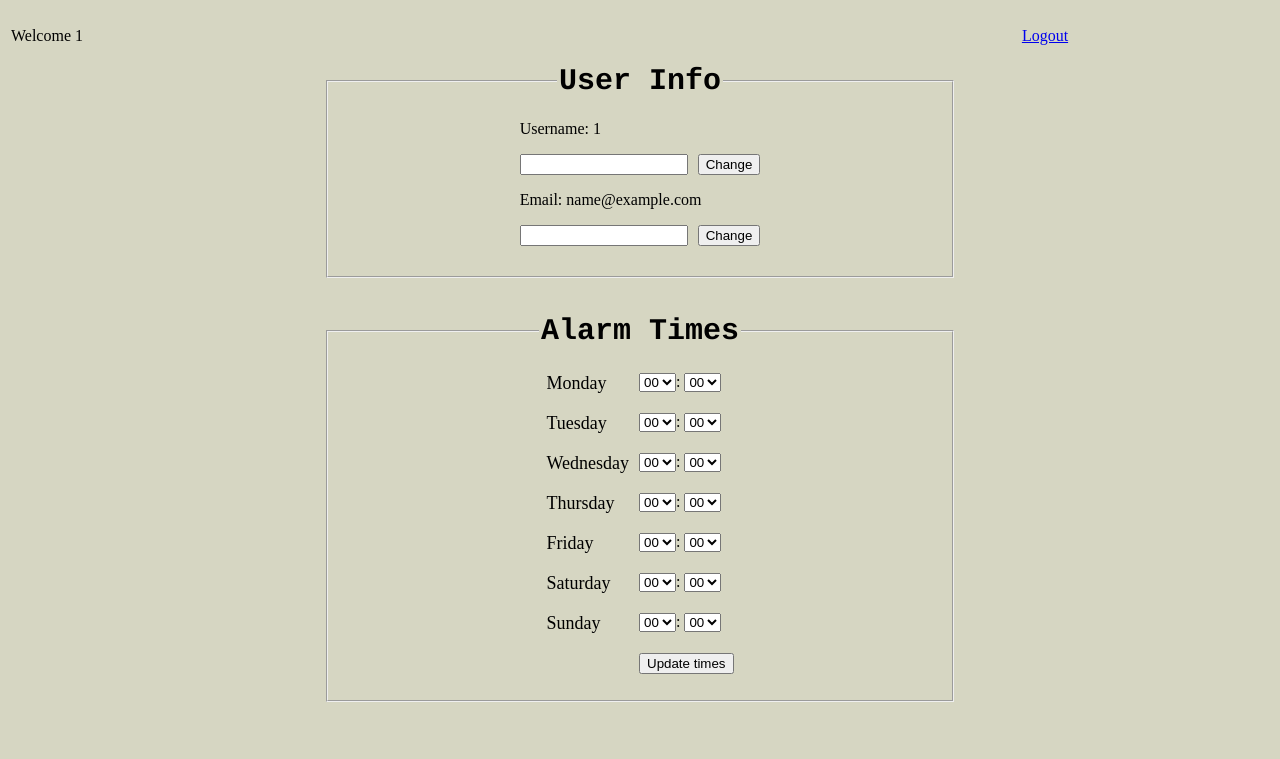
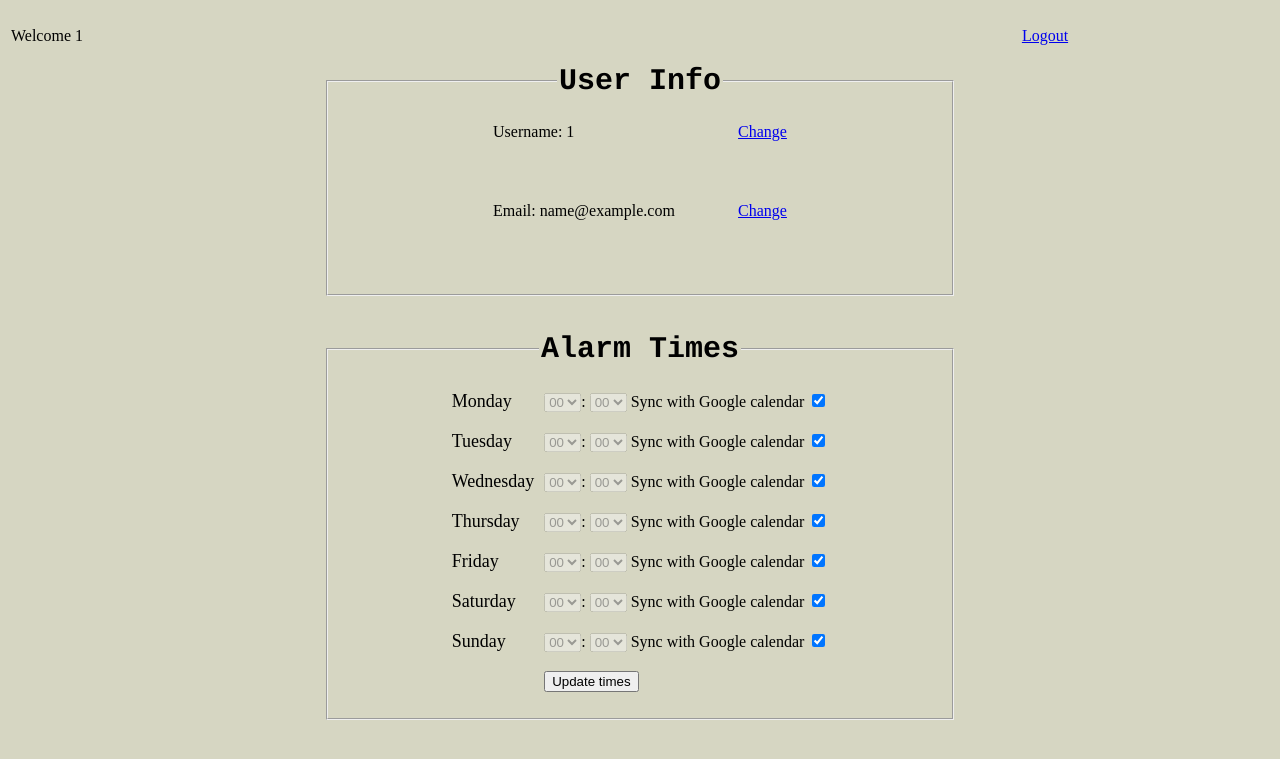
Before and after one commit to imulsion/CODFISH, a PHP site: page /user_acc.php in a window 1280 px wide. Shown: the top 759 px of the page. Run offline with PHP 8.4, Linux system fonts and the light colour scheme; the visitor is signed in with stand-in values (Sample User, id 1); tables that the repository leaves empty or names only in its code hold one stand-in row (values such as "Sample post"); data that the repository does not hold is empty.

Commit message:
Further work on the user account page, plus more PHP scripts for communication between the device, server and database

```diff
--- a/index.php
+++ b/index.php
@@ -56,7 +56,7 @@ function passCheck()
 }
 </script>
 </head>
-<body>
+<body style = "background-color:#D6D6C2">
 <table style = "width:100%"><tr><td width = "33%">
 <?php
 	if(isset($_GET["logtype"])&&!isset($_GET["serror"]))
--- a/login.php
+++ b/login.php
@@ -25,7 +25,7 @@
 		{
 			$values = mysqli_fetch_assoc($result);
 			$_SESSION["UserID"]=$values["UserID"];
-			echo("<script type = 'text/javascript'>window.location.replace('index.php?logtype=1');</script>");
+			echo("<script type = 'text/javascript'>window.location.replace('user_acc.php');</script>");
 		}
 	}
 ?>
--- a/user_acc.php
+++ b/user_acc.php
@@ -15,6 +15,7 @@
 		$sql = "SELECT * FROM `users` WHERE UserID='{$_SESSION["UserID"]}'";
 		$result = mysqli_query($conn,$sql) or die(mysqli_error($conn));
 		$INFO = mysqli_fetch_assoc($result);
+
 	}
 	function printTimes($type,$day,$DATA)
 	{
@@ -82,6 +83,27 @@
 <title>Account settings</title>
 <meta charset="utf-8">
 <link rel="stylesheet" type="text/css" href="webInterface.css">
+<script type = 'text/javascript'>
+function reveal(x)
+{
+	if(x)
+	{
+		document.getElementById("email").style.visibility="visible";
+		document.getElementById("email_button").style.visibility="visible";
+	}
+	else
+	{
+		document.getElementById("username").style.visibility="visible";
+		document.getElementById("username_button").style.visibility="visible";
+	}
+}
+function toggleDisabled(x,classname)
+{
+	var dropdowns = document.getElementsByClassName(classname);
+	dropdowns[0].disabled= x?true:false;
+	dropdowns[1].disabled= x?true:false;
+}
+</script>
 </head>
 <body>
 <table style = "width:100%"><tr>
@@ -101,13 +123,36 @@
 <fieldset>
 <legend>User Info</legend>
 <div id = "userInfo">
+<table>
+<tr>
+<td>
 <p>Username: <?php echo($_SESSION["UserID"]);?></p>
-<input class = "textInput" type = "text" name= "email">
-<input class = "buttonChange" type = "submit" value = "Change">
-<br />
+</td>
+<td>
+<a onclick="reveal(0)" href="#">Change</a>
+</td>
+</tr>
+<tr>
+<td>
+<input id="username" class = "textInput" type = "text" name= "username" style="visibility:hidden">
+<input id = "username_button" class = "buttonChange" type = "submit" value = "Update" style = "visibility:hidden">
+</td>
+</tr>
+<tr>
+<td>
 <p>Email: <?php echo($INFO["email"]);?></p>
-<input class = "textInput" type = "text" name = "email">
-<input class = "buttonChange" type = "submit" value = "Change">
+</td>
+<td>
+<a onclick="reveal(1)" href="#">Change</a>
+</td>
+</tr>
+<tr>
+<td>
+<input id = "email" class = "textInput" type = "text" name = "email" style="visibility:hidden">
+<input id="email_button" class = "buttonChange" type = "submit" value = "Update" style="visibility:hidden">
+</td>
+</tr>
+</table>
 </div>
 </fieldset>
 </form>
@@ -127,32 +172,46 @@
 </div>
 <div id = "timesBox">
 <div class = "timesInner">
-<select name = "mondayHours"><?php	printTimes(0,"Monday_user",$INFO);?></select>:
-<select name = "mondayMinutes"><?php printTimes(1,"Monday_user",$INFO);?></select>
+<select class = "googleMonday" name = "mondayHours" <?php if($INFO["Monday_calendar"]!=1440){echo("disabled");}?>><?php	printTimes(0,"Monday_user",$INFO);?></select>:
+<select class = "googleMonday" name = "mondayMinutes" <?php if($INFO["Monday_calendar"]!=1440){echo("disabled");}?>><?php printTimes(1,"Monday_user",$INFO);?></select>
+<label for="googleMonday">Sync with Google calendar</label>
+<input type = "checkbox" onchange="toggleDisabled(this.checked,'googleMonday')" name="googleMonday" <?php if($INFO["Monday_calendar"]!=1440){echo("checked");}?>>
 </div>
 <div class = "timesInner">
-<select name = "tuesdayHours"><?php printTimes(0,"Tuesday_user",$INFO);?></select>:
-<select name = "tuesdayMinutes"><?php printTimes(1,"Tuesday_user",$INFO);?></select>
+<select class = "googleTuesday" name = "tuesdayHours" <?php if($INFO["Tuesday_calendar"]!=1440){echo("disabled");}?>><?php printTimes(0,"Tuesday_user",$INFO);?></select>:
+<select class = "googleTuesday" name = "tuesdayMinutes" <?php if($INFO["Tuesday_calendar"]!=1440){echo("disabled");}?>><?php printTimes(1,"Tuesday_user",$INFO);?></select>
+<label for="googleTuesday">Sync with Google calendar</label>
+<input type = "checkbox" onchange="toggleDisabled(this.checked,'googleTuesday')" name="googleTuesday" <?php if($INFO["Tuesday_calendar"]!=1440){echo("checked");}?>>
 </div>
 <div class = "timesInner">
-<select name = "wednesdayHours"><?php printTimes(0,"Wednesday_user",$INFO);?></select>:
-<select name = "wednesdayMinutes"><?php printTimes(1,"Wednesday_user",$INFO);?></select>
+<select class = "googleWednesday" name = "wednesdayHours" <?php if($INFO["Wednesday_calendar"]!=1440){echo("disabled");}?>><?php printTimes(0,"Wednesday_user",$INFO);?></select>:
+<select class = "googleWednesday" name = "wednesdayMinutes" <?php if($INFO["Wednesday_calendar"]!=1440){echo("disabled");}?>><?php printTimes(1,"Wednesday_user",$INFO);?></select>
+<label for="googleWednesday">Sync with Google calendar</label>
+<input type = "checkbox" onchange="toggleDisabled(this.checked,'googleWednesday')" name="googleWednesday" <?php if($INFO["Wednesday_calendar"]!=1440){echo("checked");}?>>
 </div>
 <div class = "timesInner">
-<select name = "thursdayHours"><?php printTimes(0,"Thursday_user",$INFO);?></select>:
-<select name = "thursdayMinutes"><?php printTimes(1,"Thursday_user",$INFO);?></select>
+<select class = "googleThursday" name = "thursdayHours" <?php if($INFO["Thursday_calendar"]!=1440){echo("disabled");}?>><?php printTimes(0,"Thursday_user",$INFO);?></select>:
+<select class = "googleThursday" name = "thursdayMinutes" <?php if($INFO["Thursday_calendar"]!=1440){echo("disabled");}?>><?php printTimes(1,"Thursday_user",$INFO);?></select>
+<label for="googleThursday">Sync with Google calendar</label>
+<input type = "checkbox" onchange="toggleDisabled(this.checked,'googleThursday')" name="googleThursday" <?php if($INFO["Thursday_calendar"]!=1440){echo("checked");}?>>
 </div>
 <div class = "timesInner">
-<select name = "fridayHours"><?php printTimes(0,"Friday_user",$INFO);?></select>:
-<select name = "fridayMinutes"><?php printTimes(1,"Friday_user",$INFO);?></select>
+<select class = "googleFriday" name = "fridayHours" <?php if($INFO["Friday_calendar"]!=1440){echo("disabled");}?>><?php printTimes(0,"Friday_user",$INFO);?></select>:
+<select class = "googleFriday" name = "fridayMinutes" <?php if($INFO["Friday_calendar"]!=1440){echo("disabled");}?>><?php printTimes(1,"Friday_user",$INFO);?></select>
+<label for="googleFriday">Sync with Google calendar</label>
+<input type = "checkbox" onchange="toggleDisabled(this.checked,'googleFriday')" name="googleFriday" <?php if($INFO["Friday_calendar"]!=1440){echo("checked");}?>>
 </div>
 <div class = "timesInner">
-<select name = "saturdayHours"><?php printTimes(0,"Saturday_user",$INFO);?></select>:
-<select name = "saturdayMinutes"><?php printTimes(1,"Saturday_user",$INFO);?></select>
+<select class = "googleSaturday" name = "saturdayHours" <?php if($INFO["Saturday_calendar"]!=1440){echo("disabled");}?>><?php printTimes(0,"Saturday_user",$INFO);?></select>:
+<select class = "googleSaturday" name = "saturdayMinutes" <?php if($INFO["Saturday_calendar"]!=1440){echo("disabled");}?>><?php printTimes(1,"Saturday_user",$INFO);?></select>
+<label for="googleSaturday">Sync with Google calendar</label>
+<input type = "checkbox" onchange="toggleDisabled(this.checked,'googleSaturday')" name="googleSaturday" <?php if($INFO["Saturday_calendar"]!=1440){echo("checked");}?>>
 </div>
 <div class = "timesInner">
-<select name = "sundayHours"><?php printTimes(0,"Sunday_user",$INFO);?></select>:
-<select name = "sundayMinutes"><?php printTimes(1,"Sunday_user",$INFO);?></select>
+<select class = "googleSunday" name = "sundayHours" <?php if($INFO["Sunday_calendar"]!=1440){echo("disabled");}?>><?php printTimes(0,"Sunday_user",$INFO);?></select>:
+<select class = "googleSunday" name = "sundayMinutes" <?php if($INFO["Sunday_calendar"]!=1440){echo("disabled");}?>><?php printTimes(1,"Sunday_user",$INFO);?></select>
+<label for="googleSunday">Sync with Google calendar</label>
+<input type = "checkbox" onchange="toggleDisabled(this.checked,'googleSunday')" name="googleSunday" <?php if($INFO["Sunday_calendar"]!=1440){echo("checked");}?>>
 </div>
 <input class = "button" type = "submit" value = "Update times">
 <p style = "color:red"><?php
```
Also changed, not shown: time_change.php (added, +16 -0 lines), time_req.php (+40 -1 lines), user_update.php (added, +35 -0 lines).
